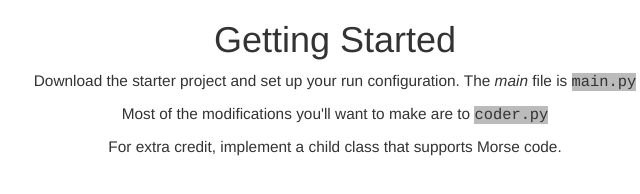
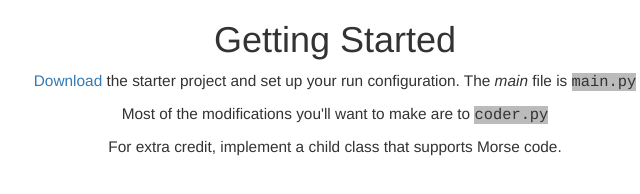
Before and after one commit to CodeSoftwareComputation/codesoftwarecomputation.github.io, a plain HTML site: page assignment4.html in a window 1280 px wide. Shown: the part 790-984 px from the top of the page, 305-945 px from the left. Drawn offline with Linux system fonts and the light colour scheme.

Commit message:
Add link

```diff
--- a/assignment4.html
+++ b/assignment4.html
@@ -61,7 +61,7 @@
         <div class="container readable">
             <h1>Getting Started</h1>
             <p>
-            Download the starter project and set up your run configuration. The
+            <a href="https://github.com/CodeSoftwareComputation/codetalking/archive/master.zip">Download</a> the starter project and set up your run configuration. The
             <em>main</em>
             file is <span class="file">main.py</span>
             </p>
```
Also changed, not shown: 1 other file.
